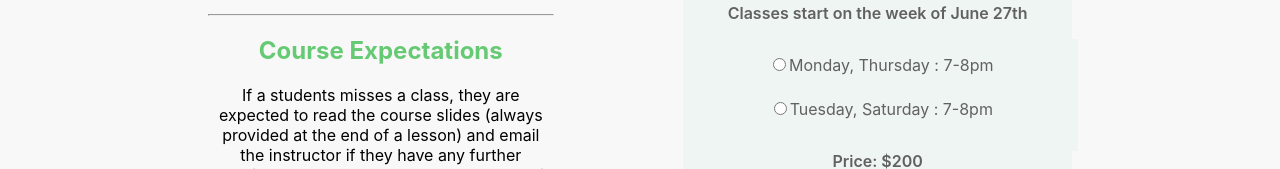
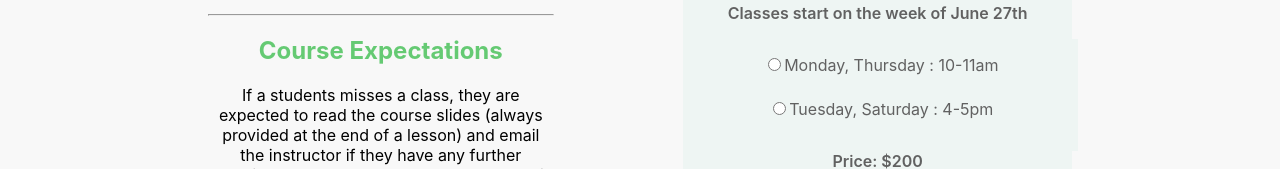
Before and after one commit to yxli001/Codeocity, a React (Create React App) app in the folder frontend/: page /course/signup/1 in a window 1280 px wide. Shown: the part 598-767 px from the top of the page. Built offline with nearby package versions, Linux system fonts and the light colour scheme.

Commit message:
minor content changes

```diff
--- a/frontend/src/data/CourseInfo.js
+++ b/frontend/src/data/CourseInfo.js
@@ -23,7 +23,7 @@ const CourseInfo = [
         ],
         image: scratch,
         video: "https://www.youtube.com/embed/ulAiiCDtp5U",
-        times: ["Monday, Thursday : 7-8pm", "Tuesday, Saturday : 7-8pm"],
+        times: ["Monday, Thursday : 10-11am", "Tuesday, Saturday : 4-5pm"],
         teachers: checker("Scratch"),
         madeFor: "elementary schoolers",
     },
```
